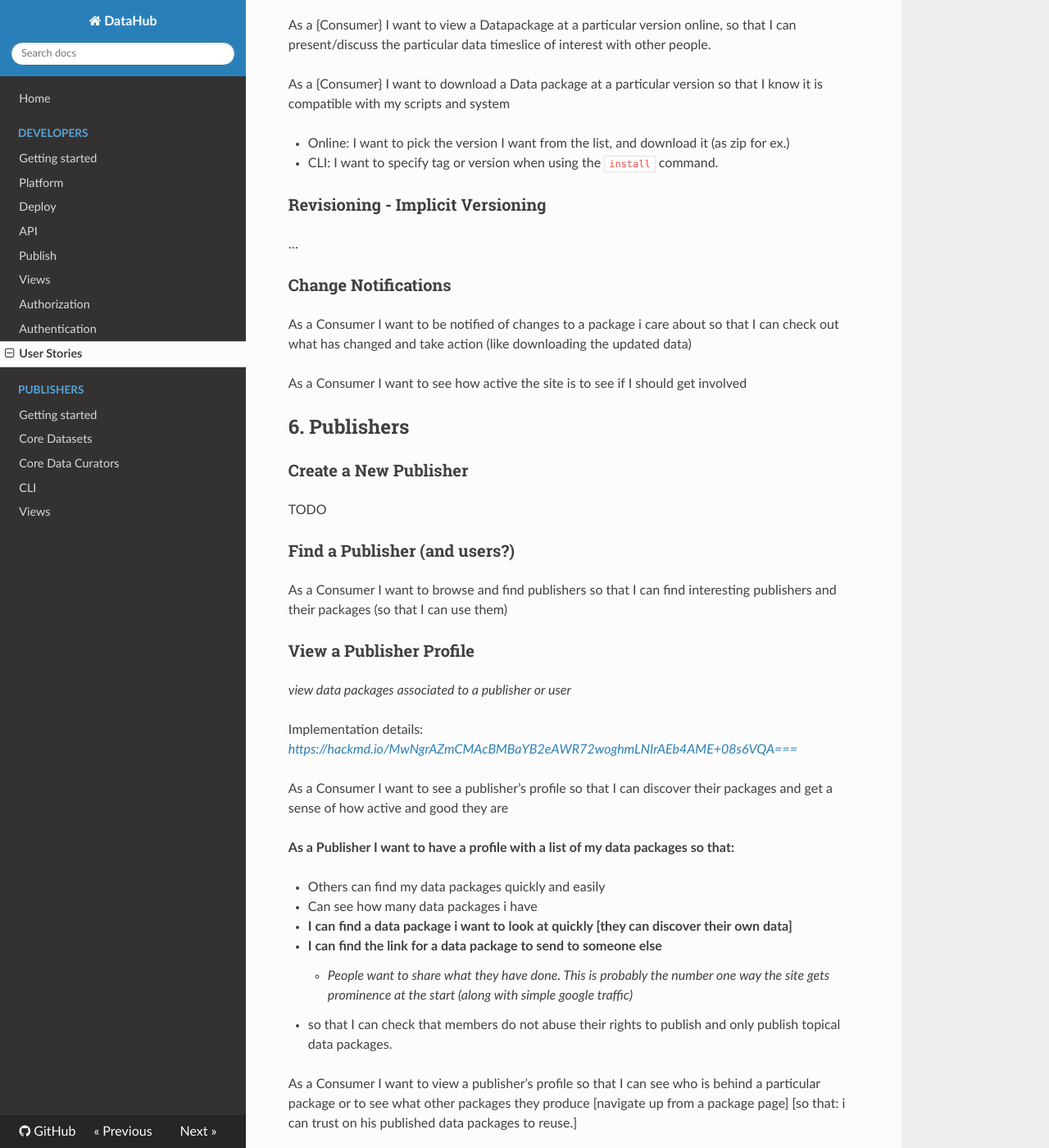
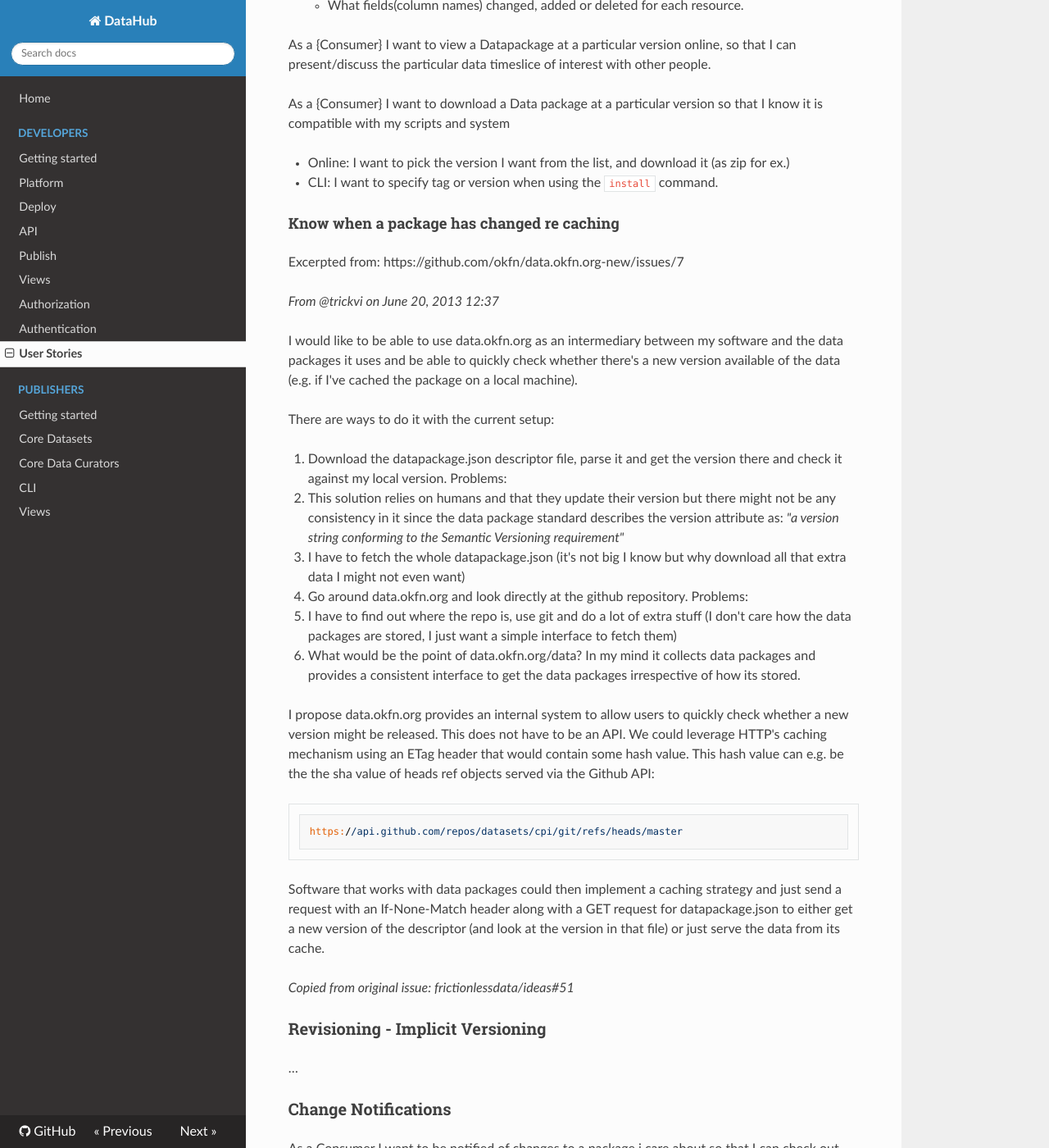
Before and after one commit to datopian/datahub-docs-tech, an MkDocs documentation site: the page built from docs/developers/user-stories.md, in a window 1280 px wide and 1400 px high, scrolled down 15816 px. Shown: the whole window at 82% size. Built offline with MkDocs 1.6.1, drawn with Linux system fonts in a browser that asks for light colours; nearby versions of some CDN libraries; a script that is not in the unit is left out; old or Windows-style settings are respelled for this version of MkDocs; some of the changed text lies outside the part shown.

Commit message:
[dev/us][s]: add an old US example about why it is important to know when packages change.

````diff
--- a/docs/developers/user-stories.md
+++ b/docs/developers/user-stories.md
@@ -419,15 +419,15 @@ As a Developer I want to list all DataPackages requirements for my project in th
 
 ## 5. Versioning and Changes in Data Packages
 
-*When we talk about versioning we can mean two things:*
+When we talk about versioning we can mean two things:
 
-* *Explicit versioning: this is like the versioning of releases “v1.0” etc. This is conscious and explicit. Main purpose:*
-	* *to support other systems depending on this one (they want the data at a known stable state) *
-	* *easy access to major staging points in the evolution (e.g. i want to see how things were at v1)*
-* *Implicit versioning or “revisioning”: this is like the commits in git or the autosave of a word or google doc. It happens frequently, either with minimum effort or even automatically. Main purpose:*
-	* *Undelete and recovery (you save a every point and can recover if you accidentally write or delete something)*
-	* *Collaboration and merging of changes (in revision control)*
-	* *Activity logging*
+* Explicit versioning: this is like the versioning Of releases “v1.0” etc. This is conscious and explicit. Main purpose:
+	* to support other systems depending on this one (they want the data at a known stable state)
+	* easy access to major staging points in the evolution (e.g. i want to see how things were at v1)
+* Implicit versioning or “revisioning”: this is like the commits in git or the autosave of a word or google doc. It happens frequently, either with minimum effort or even automatically. Main purpose:
+	* Undelete and recovery (you save a every point and can recover if you accidentally write or delete something)
+	* Collaboration and merging of changes (in revision control)
+	* Activity logging
 
 ### Explicit Versioning - Publisher
 
@@ -482,6 +482,34 @@ As a {Consumer} I want to download a Data package at a particular version so tha
 
 * Online: I want to pick the version I want from the list, and download it (as zip for ex.)
 * CLI: I want to specify tag or version when using the `install` command.
+
+#### Know when a package has changed re caching
+
+Excerpted from: https://github.com/okfn/data.okfn.org-new/issues/7
+
+_From @trickvi on June 20, 2013 12:37_
+
+I would like to be able to use data.okfn.org as an intermediary between my software and the data packages it uses and be able to quickly check whether there's a new version available of the data (e.g. if I've cached the package on a local machine).
+
+There are ways to do it with the current setup:
+
+1. Download the datapackage.json descriptor file, parse it and get the version there and check it against my local version. Problems:
+   - This solution relies on humans and that they update their version but there might not be any consistency in it since the data package standard describes the version attribute as: _"a version string conforming to the Semantic Versioning requirement"_
+   - I have to fetch the whole datapackage.json (it's not big I know but why download all that extra data I might not even want)
+2. Go around data.okfn.org and look directly at the github repository. Problems:
+   - I have to find out where the repo is, use git and do a lot of extra stuff (I don't care how the data packages are stored, I just want a simple interface to fetch them)
+   - What would be the point of data.okfn.org/data? In my mind it collects data packages and provides a consistent interface to get the data packages irrespective of how its stored.
+
+I propose data.okfn.org provides an internal system to allow users to quickly check whether a new version might be released. This does not have to be an API. We could leverage HTTP's caching mechanism using an ETag header that would contain some hash value. This hash value can e.g. be the the sha value of heads ref objects served via the Github API:
+
+```
+https://api.github.com/repos/datasets/cpi/git/refs/heads/master
+```
+
+Software that works with data packages could then implement a caching strategy and just send a request with an If-None-Match header along with a GET request for datapackage.json to either get a new version of the descriptor (and look at the version in that file) or just serve the data from its cache.
+
+_Copied from original issue: frictionlessdata/ideas#51_
+
 
 ### Revisioning - Implicit Versioning
 
````
